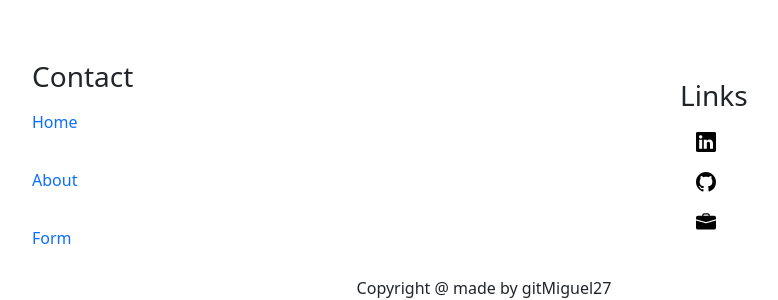
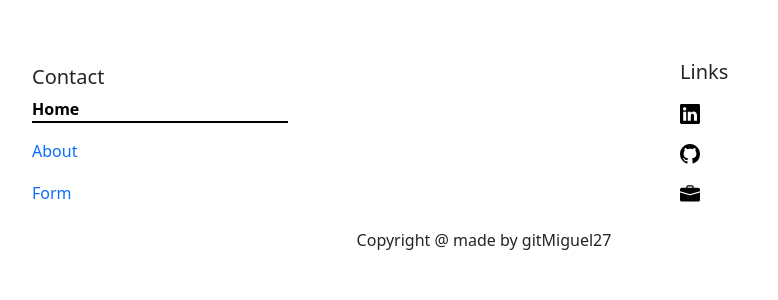
Before and after one commit to gitMiguel27/julys-recipes-FE, a React (Vite) app: page / in a window 1280 px wide. Shown: the part 796-1096 px from the top of the page, without its empty margins (156-934 px from the left). After the commit the page ends 1048 px from the top, so only its background shows below. Built offline with nearby package versions, Linux system fonts and the light colour scheme.

Commit message:
moved pages from component to seperate folder, updated footer styling

```diff
--- a/src/App.jsx
+++ b/src/App.jsx
@@ -1,10 +1,10 @@
 import './App.css'
 import { Route, Routes } from 'react-router'
 import Header from './components/Header/Header'
-import Home from './components/Home/Home'
+import Home from './pages/Home/Home'
 import Footer from './components/Footer/Footer'
-import About from './components/About/About'
-import RecipeForm from './components/RecipeForm/RecipeForm'
+import About from './pages/About/About'
+import RecipeForm from './pages/RecipeForm/RecipeForm'
 import { Container } from 'react-bootstrap'
 
 function App() {
--- a/src/components/Footer/Footer.jsx
+++ b/src/components/Footer/Footer.jsx
@@ -10,34 +10,34 @@ function Footer() {
     <Container fluid className="px-0" >
       <Stack direction="horizontal" gap={3}>
         <Container className="px-0" style={{ maxWidth: '20vw' }}>
-          <h3>Contact</h3>
-          <Nav variant="underline" activeKey="/home" as="ul" className="flex-column">
+          <h5>Contact</h5>
+          <Nav variant="underline" activeKey="/home" as="ul" className="flex-column" gap={0} >
             <Nav.Item as="li">
-              <Nav.Link as={NavLink} to='/home' >Home</Nav.Link>
+              <Nav.Link as={NavLink} to='/' className="p-0" >Home</Nav.Link>
             </Nav.Item>
             <Nav.Item as="li">
-              <Nav.Link eventKey="link-1" as={NavLink} to='/about' >About</Nav.Link>
+              <Nav.Link eventKey="link-1" as={NavLink} to='/about' className="p-0" >About</Nav.Link>
             </Nav.Item>
             <Nav.Item as="li">
-              <Nav.Link eventKey="link-2" as={NavLink} to='/form' >Form</Nav.Link>
+              <Nav.Link eventKey="link-2" as={NavLink} to='/form' className="p-0" >Form</Nav.Link>
             </Nav.Item>
           </Nav>
         </Container>
         <Container className="px-0" style={{ maxWidth: '20vw' }}>
-          <h3>Links</h3>
+          <h5>Links</h5>
           <Nav as="ul" className="flex-column">
             <Nav.Item as="li">
-              <Nav.Link href="https://www.linkedin.com/in/miguel-nazario/" target="_blank" >
+              <Nav.Link href="https://www.linkedin.com/in/miguel-nazario/" target="_blank" className="px-0" >
                 <img src={linkedin} alt="LinkedIn" />
               </Nav.Link>
             </Nav.Item>
             <Nav.Item as="li">
-              <Nav.Link href="https://github.com/gitMiguel27" target="_blank" >
+              <Nav.Link href="https://github.com/gitMiguel27" target="_blank" className="px-0" >
                 <img  src={github} alt="Github" />
               </Nav.Link>
             </Nav.Item>
             <Nav.Item as="li">
-              <Nav.Link href="https://gitmiguel27.github.io/portfolio/" target="_blank" >
+              <Nav.Link href="https://gitmiguel27.github.io/portfolio/" target="_blank" className="px-0" >
                 <img src={portfolio} alt="Portfolio" />
               </Nav.Link>
             </Nav.Item>
```
Also changed, not shown: src/pages/About/About.jsx (renamed from src/components/About/About.jsx), src/pages/Home/Home.jsx (renamed from src/components/Home/Home.jsx), src/pages/RecipeForm/RecipeForm.jsx (renamed from src/components/RecipeForm/RecipeForm.jsx).
